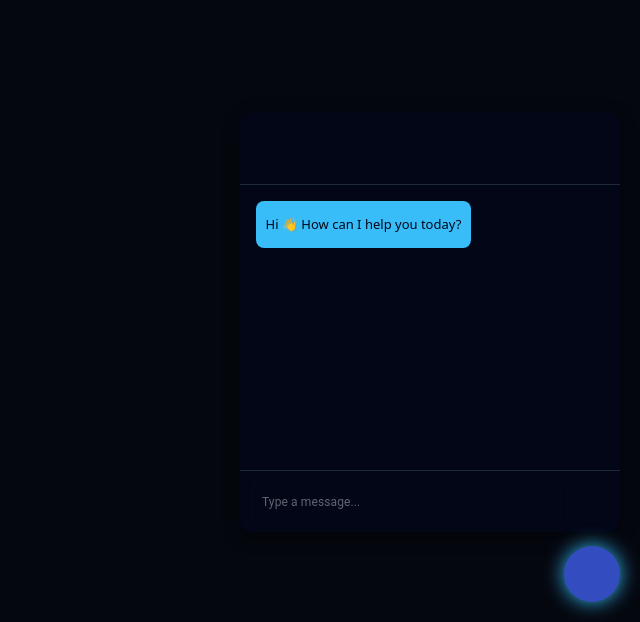
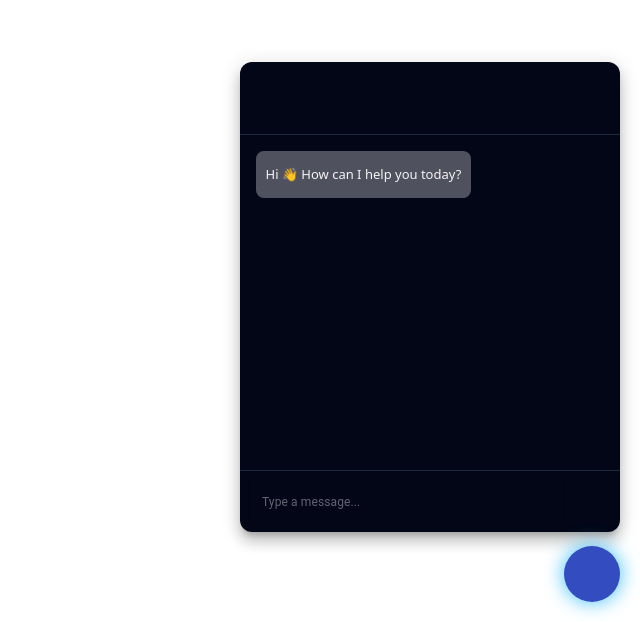
Before and after one commit to therohitsaini/romanvi_supporter_react_vite, a React (Vite) app: page /widget/1 in a window 1280 px wide. Shown: the part 178-800 px from the top of the page, without its empty margins (640-1280 px from the left). Built offline with nearby package versions, Linux system fonts and the light colour scheme; no server answers; some icons are missing.

Commit message:
add domain and theme colur

```diff
--- a/src/App.css
+++ b/src/App.css
@@ -10,8 +10,8 @@ body {
 .css-8vs96d{
     padding: 0;
 }
-/* html, body, #root {
+html, body, #root {
   background: transparent !important;
   margin: 0;
   padding: 0;
-} */
+}
--- a/src/components/Pages/ChatWidget.tsx
+++ b/src/components/Pages/ChatWidget.tsx
@@ -1,43 +1,53 @@
-import React, { useEffect, useState } from "react";
+import React, { useEffect, useRef, useState } from "react";
 import {
     Box,
     Paper,
     Typography,
     IconButton,
     TextField,
-    Fab
+    Fab,
+    CircularProgress
 } from "@mui/material";
 import SendIcon from "@mui/icons-material/Send";
 import CloseIcon from "@mui/icons-material/Close";
 import ChatIcon from "@mui/icons-material/Chat";
-import { useParams } from "react-router-dom";
+import { useParams, useSearchParams } from "react-router-dom";
 import axios from "axios";
 import ReactMarkdown from "react-markdown";
 import remarkGfm from "remark-gfm";
 
 const ChatWidget = () => {
-    const { widgetId } = useParams();
+    const { widgetId, userInfo } = useParams();
+    const messagesEndRef = useRef(null);
+    const [searchParams] = useSearchParams();
+    const userEmail = searchParams.get("user");
+    const domain = searchParams.get("domain");
     const [loader, setLoader] = useState(false);
     const [messages, setMessages] = useState([
         { sender: "bot", text: "Hi 👋 How can I help you today?" },
     ]);
-    console.log("messages", messages)
+    console.log("domain", domain);
     const [input, setInput] = useState("");
-
     const [settings, setSettings] = useState([]);
     const [open, setOpen] = useState(true);
-    console.log("Widget ID:", settings, widgetId);
+
     useEffect(() => {
         axios
-            .get(`http://localhost:5000/api/widget/fetch/widget-settings/${widgetId}`)
+            .get(`http://localhost:5000/api/widget/fetch/widget-settings/${widgetId}`, {
+                headers: {
+                    "Content-Type": "application/json",
+                    "Authorization": `Bearer ${localStorage.getItem("token")}`,
+                },
+
+            })
             .then((res) => setSettings(res.data?.data))
             .catch((err) => console.log(err));
     }, [widgetId]);
 
     const handleKeyDown = (e) => {
         if (e.key === "Enter") {
-            e.preventDefault(); // prevent form submit or new line
-            // handleSend();
+            e.preventDefault();
+            handleSend();
         }
     };
 
@@ -48,16 +58,14 @@ const ChatWidget = () => {
     const handleSend = async () => {
         try {
             if (!input.trim()) return;
-
             const newMessages = [...messages, { sender: "user", text: input }];
             setMessages(newMessages);
             setInput("");
             setLoader(true);
-
             const payload = {
                 question: input,
+                user: userEmail || userInfo || "Unknown User",
             };
-
             const response = await axios.post(
                 `http://localhost:5000/api/faq/ask/${widgetId}`,
                 payload
@@ -77,6 +85,12 @@ const ChatWidget = () => {
             setLoader(false);
         }
     };
+    const scrollToBottom = () => {
+        messagesEndRef.current?.scrollIntoView({ behavior: "smooth" });
+    };
+    useEffect(() => {
+        scrollToBottom();
+    }, [messages]);
 
 
     return (
@@ -106,7 +120,7 @@ const ChatWidget = () => {
                         bottom: 90,
                         right: 20,
                         width: 380,
-                        height: 420,
+                        height: 470,
                         bgcolor: "#020617",
                         color: "#e5e7eb",
                         borderRadius: 3,
@@ -147,13 +161,13 @@ const ChatWidget = () => {
                         }}
                     >
                         {/* Show only latest message (without map) */}
-                        {messages.length > 0 && (() => {
-                            const lastMessage = messages[messages.length - 1];
-                            return (
+                        {
+                            messages.map((msg, index) => (
                                 <Box
+                                    key={index}
                                     sx={{
                                         display: "flex",
-                                        justifyContent: lastMessage.sender === "user" ? "flex-end" : "flex-start",
+                                        justifyContent: msg.sender === "user" ? "flex-end" : "flex-start",
                                     }}
                                 >
                                     <Box
@@ -162,24 +176,24 @@ const ChatWidget = () => {
                                             p: 1.2,
                                             borderRadius: 2,
                                             fontSize: 13,
-                                            bgcolor: lastMessage.sender === "user" ? "#0f172a" : "#38bdf8",
-                                            color: lastMessage.sender === "user" ? "#e5e7eb" : "#020617",
+                                            bgcolor: msg.sender === "user" ? "#0f172a" : "#7f82899e",
+                                            color: msg.sender === "user" ? "#e5e7eb" : "#f6f3f3",
                                             wordBreak: "break-word",
                                             "& ul": { paddingLeft: 2, margin: 0 },
                                             "& p": { margin: "4px 0" },
                                         }}
                                     >
-                                        {lastMessage.sender === "user" ? (
-                                            lastMessage.text
+                                        {msg.sender === "user" ? (
+                                            msg.text
                                         ) : (
                                             <ReactMarkdown remarkPlugins={[remarkGfm]}>
-                                                {lastMessage.text}
+                                                {msg.text}
                                             </ReactMarkdown>
                                         )}
                                     </Box>
                                 </Box>
-                            );
-                        })()}
+                            ))}
+                        <div ref={messagesEndRef} />
                     </Box>
 
                     {
@@ -190,7 +204,7 @@ const ChatWidget = () => {
                             color: "#94a3b8",
                             p: 0.5,
                         }}>
-                            Typing......
+                            <CircularProgress size={10} />
                         </Box>
                     }
                     <Box
--- a/src/components/Pages/UploadFqa.tsx
+++ b/src/components/Pages/UploadFqa.tsx
@@ -74,12 +74,13 @@ export default function PdfFileSelector() {
 
     return (
         <ThemeProvider theme={darkTheme}>
-            <Box sx={{ height: "100vh", p: 10 }}>
+            <Box sx={{ height: "90vh", border:"2px solid #751818", display: "flex", justifyContent: "center",p: 10 }}>
                 <Paper
                     elevation={4}
                     sx={{
                         p: 4,
-                        width: 400,
+                        width: 600,
+                        height: 200,
                         backgroundColor: "#121212",
                         borderRadius: 3,
                     }}
```
